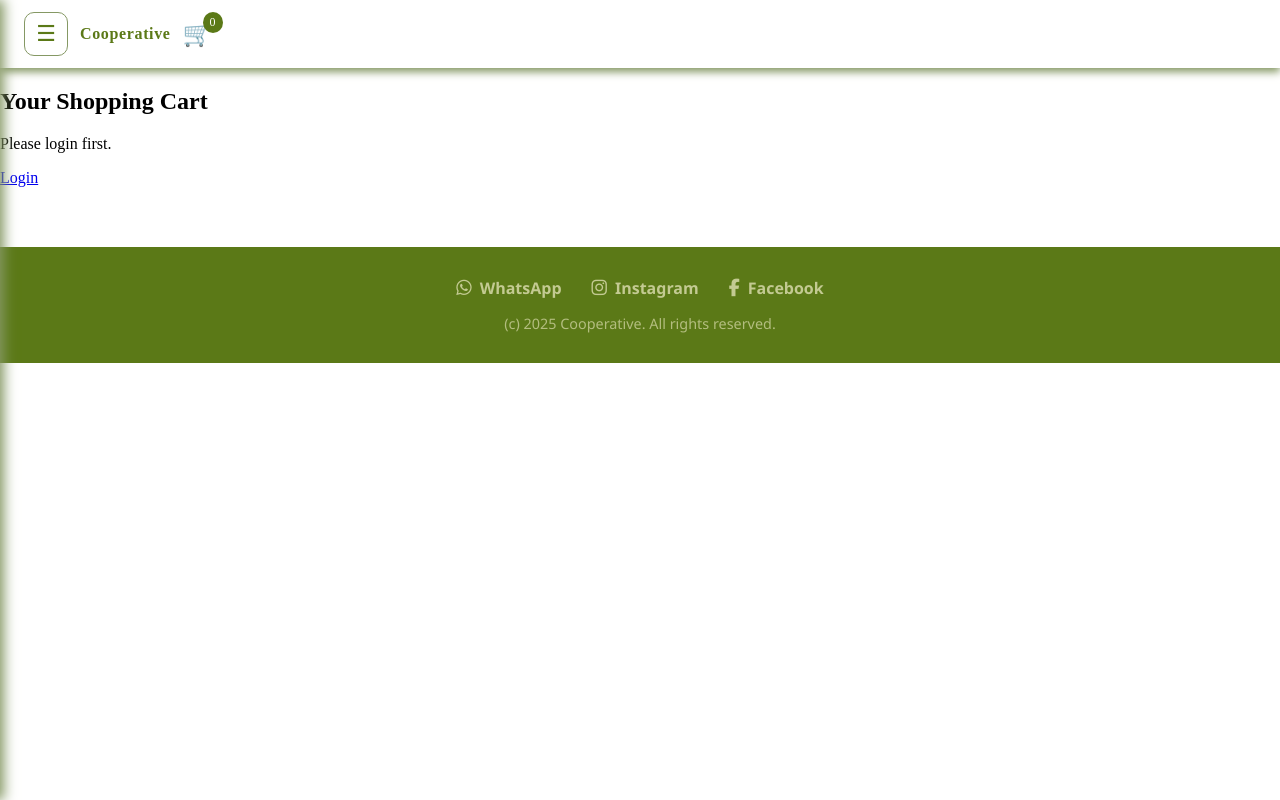
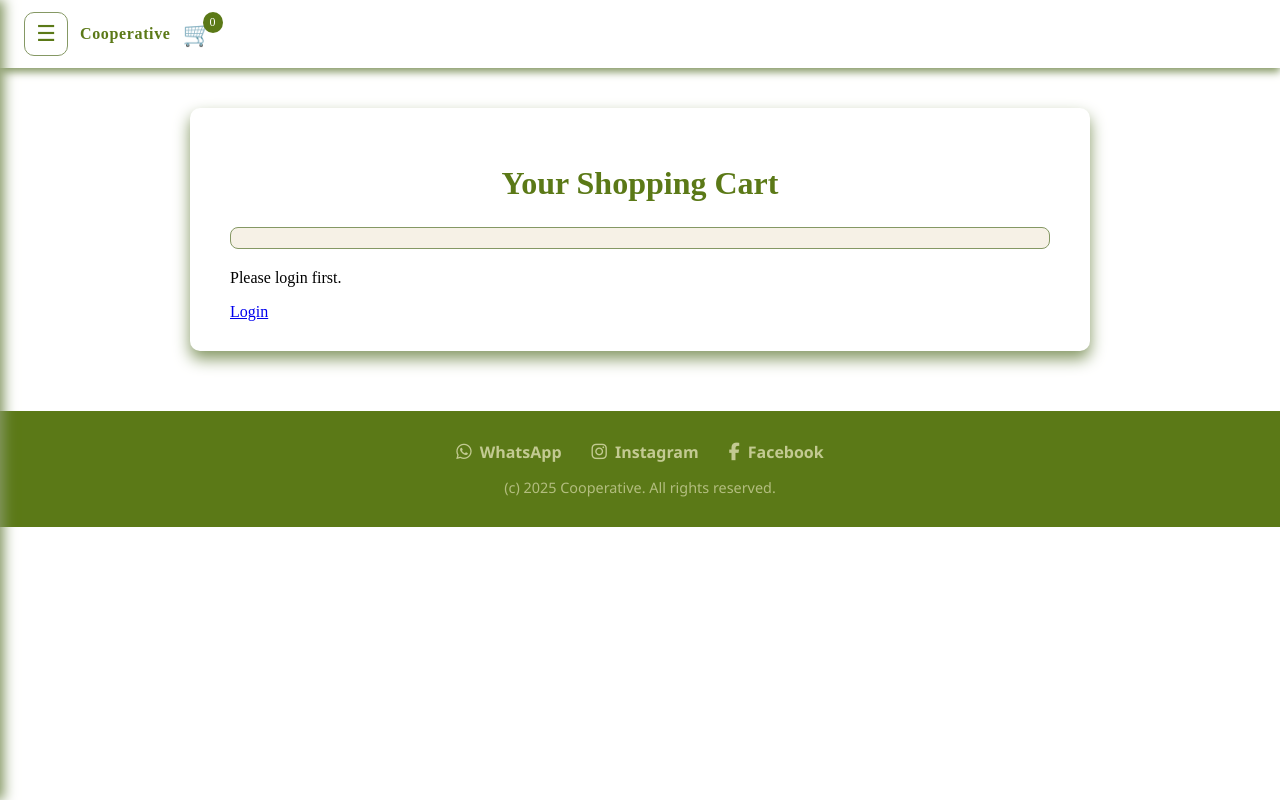
Before and after one commit to zahraa128/coop-ecommerce-zadat, a website: page public/cart.html in a window 1280 px wide. Drawn offline with Linux system fonts and the light colour scheme.

```diff
--- a/public/cart.html
+++ b/public/cart.html
@@ -1,3 +1,15 @@
+
+<!DOCTYPE html>
+<html lang="en">
+<head>
+  <meta name="viewport" content="width=device-width, initial-scale=1.0">
+  <meta charset="UTF-8">
+  <title>About Us</title>
+
+  <link rel="stylesheet" href="styles/cart.css">
+  <link rel="stylesheet" href="styles/header.css">
+  <link rel="stylesheet" href="styles/footer.css">
+</head>
 <body>
 
   <div id="header"></div>
```
